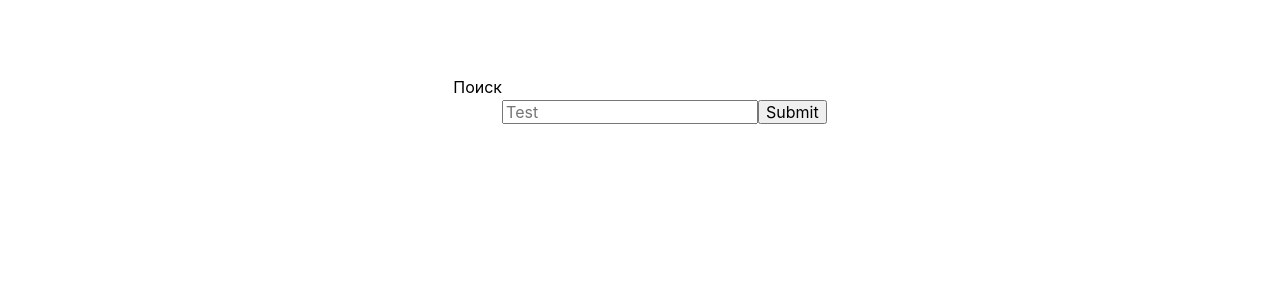
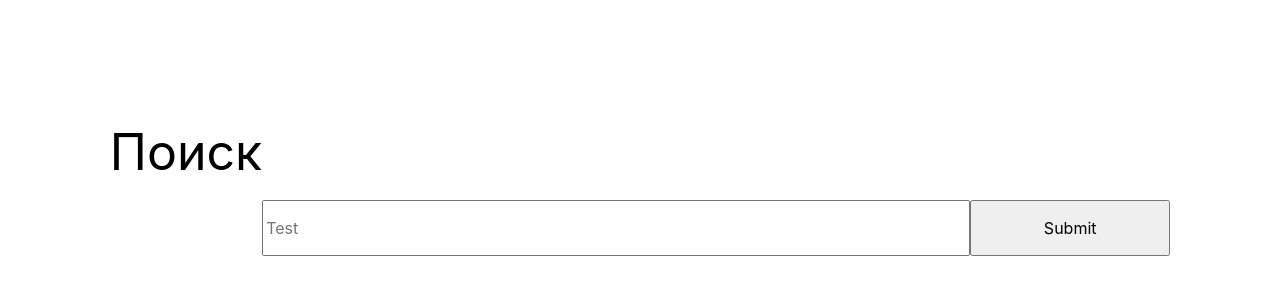
Before and after one commit to AlexanderLukashuk/JavaScriptExam, a React (Create React App) app in the folder react_project/: page / in a window 1280 px wide. Shown: the top 300 px of the page. Built offline with nearby package versions, Linux system fonts and the light colour scheme.

Commit message:
Элементу button добавлен класс form__search-button и в стилях увеличен размер, элементу field добавлен класс form__search-field и тоже увеличен размер

```diff
--- a/react_project/src/сomponets/Welcome.jsx
+++ b/react_project/src/сomponets/Welcome.jsx
@@ -81,9 +81,9 @@ const Welcome = () => {
             >
             <Form class="form">
                 <label htmlFor="Поиск" class="form__search">Поиск</label>
-                <Field id="firstName" name="firstName" placeholder="Test" class="form__search-componets" />
+                <Field id="firstName" name="firstName" placeholder="Test" class="form__search-field" />
 
-                <button type="submit" class="form__search-componets">Submit</button>
+                <button type="submit" class="form__search-button">Submit</button>
             </Form>
         </Formik>
         {!!photo && photo.map((item, index) => {
--- a/react_project/src/сomponets/scss/style.scss
+++ b/react_project/src/сomponets/scss/style.scss
@@ -9,10 +9,20 @@
     align-content: center;
     &__search
     {
+        font-size: 50px;
         margin-top: 50px;
-        &-componets
+        &-button
         {
-            margin-top: 100px;
+            width: 200px;
+            height: 56px;
+            margin-top: 200px;
+        }
+
+        &-field
+        {
+            height: 50px;
+            width: 700px;
+            margin-top: 200px;
         }
     }
 }
```
Also changed, not shown: react_project/src/сomponets/css/style.min.css (+1 -1 lines), 1 other file (tests, documents, lock files or other folders).
